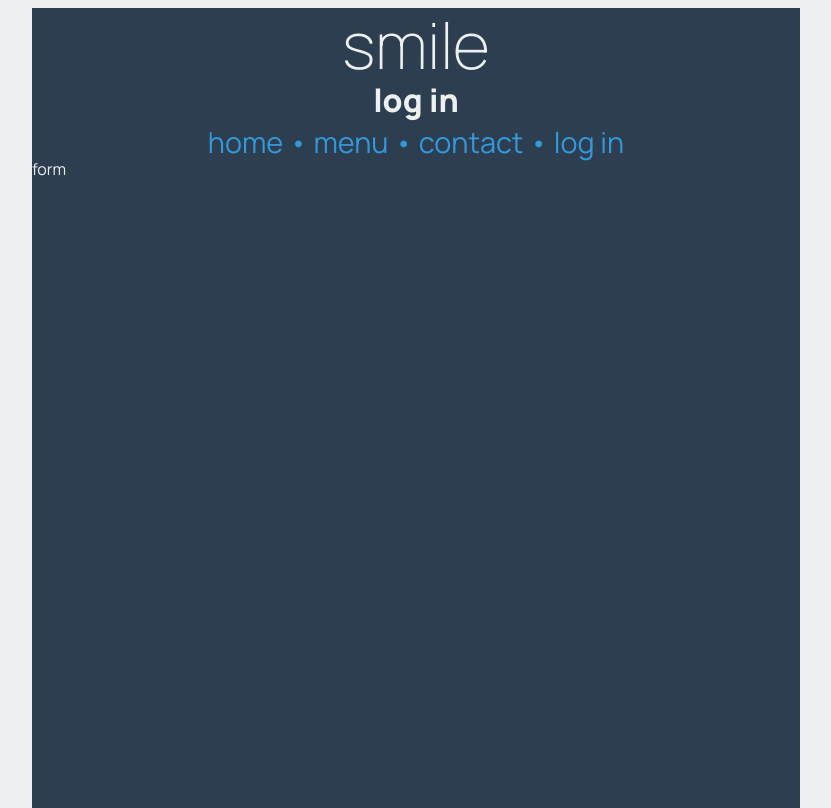
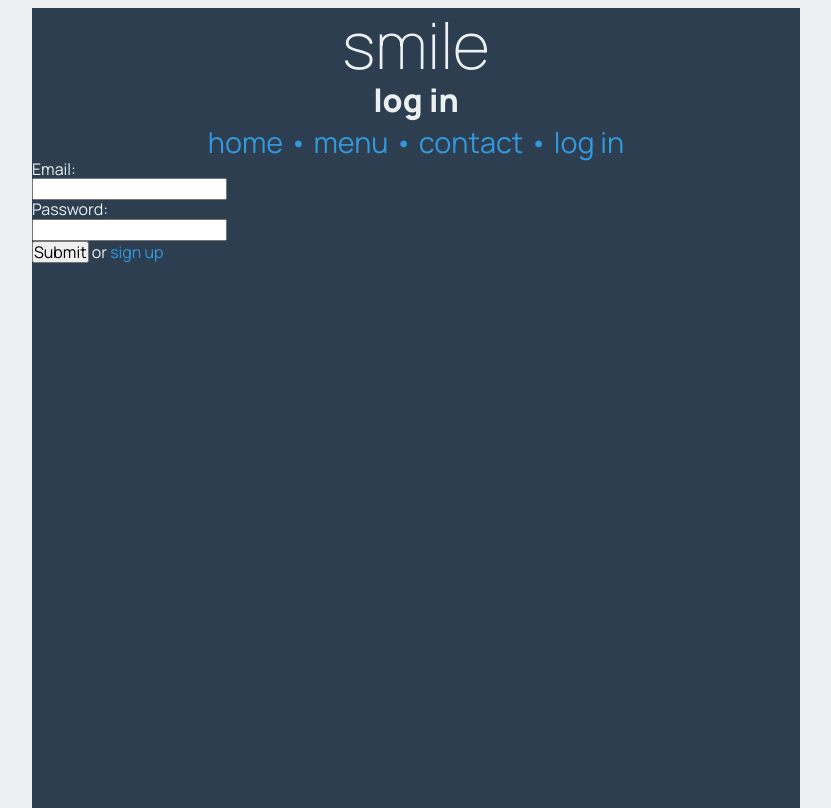
Before and after one commit to OliverSuperCoolAndVeryGoodSchoolAccount/stride, a Flask app: page /login in a window 1280 px wide. Shown: the whole page, without its empty margins (224-1055 px from the left). Run offline with Flask 2, Linux system fonts and the light colour scheme.

Commit message:
Add login form code

```diff
--- a/templates/login.html
+++ b/templates/login.html
@@ -5,5 +5,19 @@ log in
 {% endblock %}
 
 {% block main %}
-form
+<form class="myform">
+    <div class="form-group">
+        <div class="form-label">Email:</div>
+        <div class="form-element"><input type="email" required></div>
+    </div>
+
+    <div class="form-group">
+        <div class="form-label">Password:</div>
+        <div class="form-element"><input type="password" required></div>
+    </div>
+    <div class="button-group">
+        <input type="submit" value="Submit"> or <a href="/signup">sign up</a>
+    </div>
+
+</form>
 {% endblock %}
```
